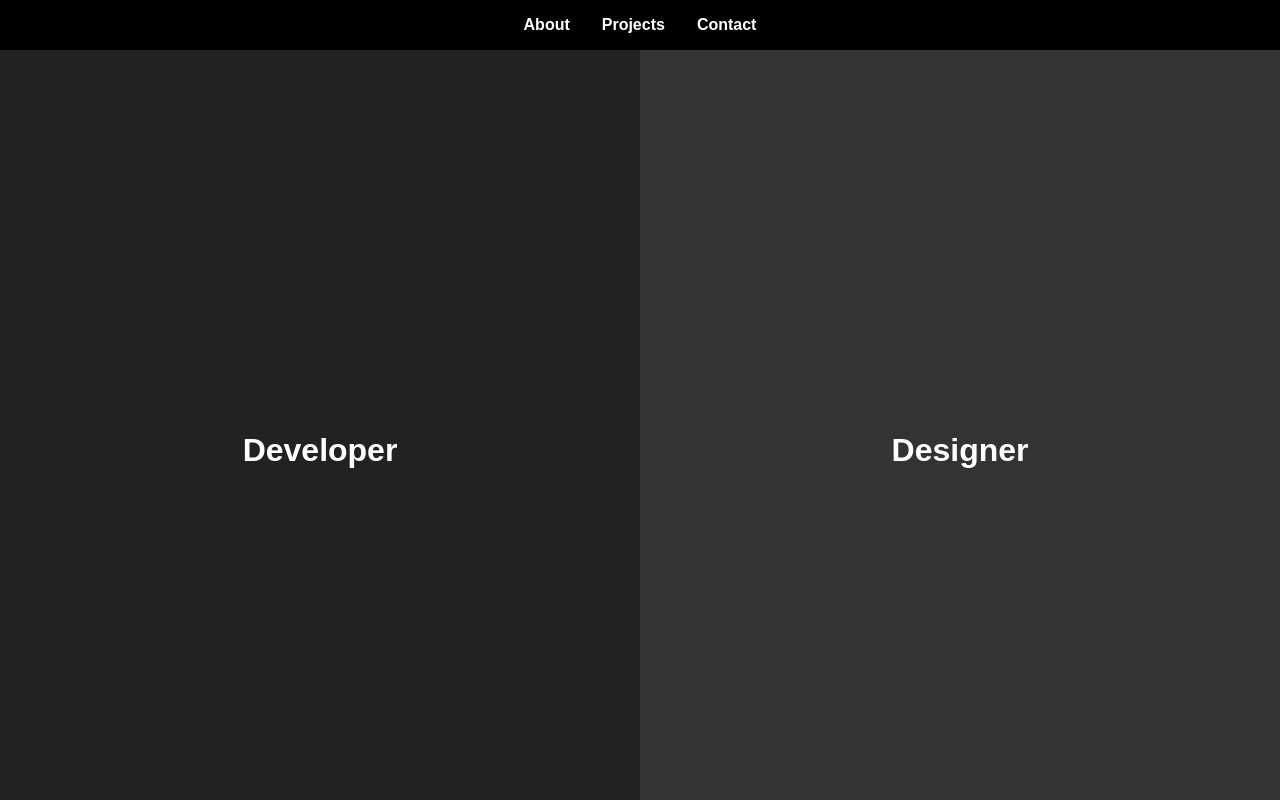
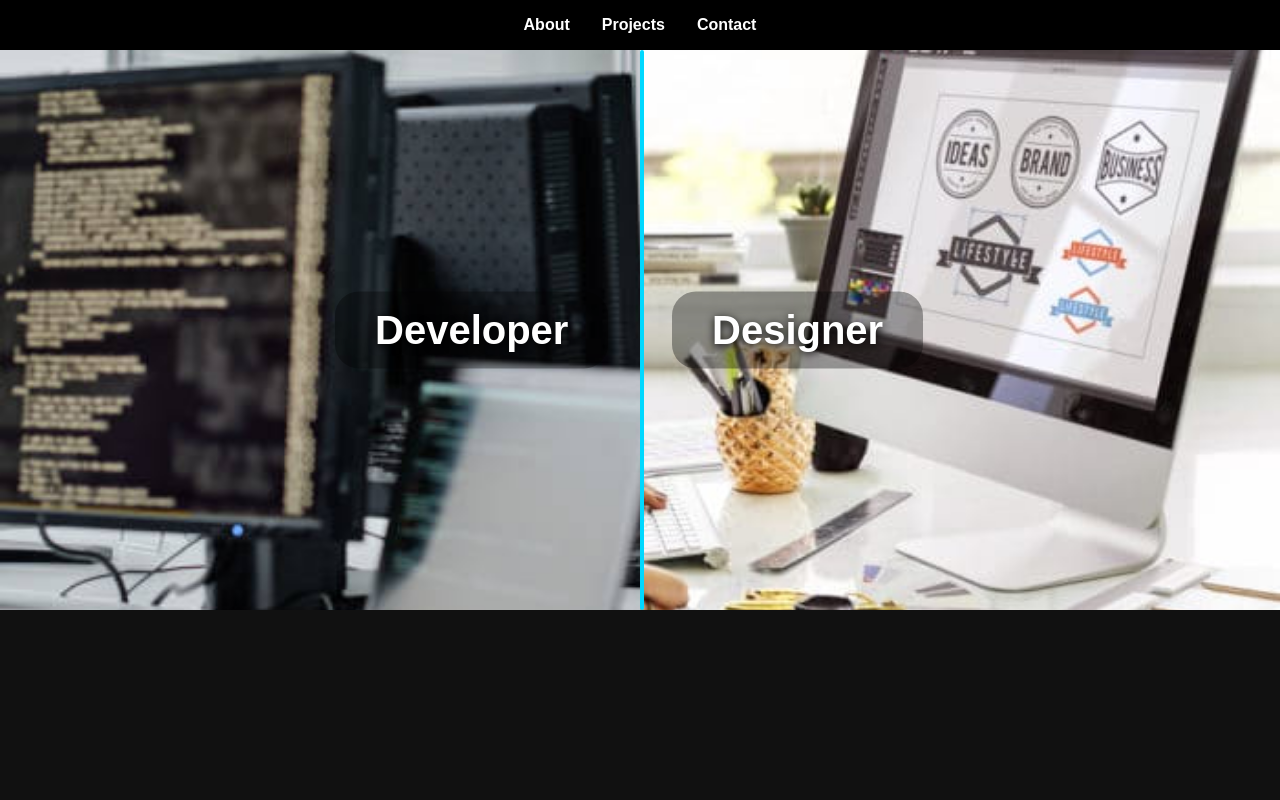
Before and after one commit to RuzanPithawala/portfolio-website, a plain HTML site: page index.html in a window 1280 px wide. Shown: the top 800 px of the page. Drawn offline with nearby package versions, Linux system fonts and the light colour scheme.

Commit message:
designer developer image transition working

```diff
--- a/css/style.css
+++ b/css/style.css
@@ -62,25 +62,88 @@ nav a.active {
 
 /* HERO SPLIT LAYOUT */
 .split-layout {
+  position: relative;
+  height: 70vh;
   display: flex;
-  height: 100vh;
+  overflow: hidden;
+  user-select: none;
 }
 
-.left, .right {
-  flex: 1;
+.split-image {
+  position: absolute;
+  top: 0; left: 0; bottom: 0;
+  width: 100%;
+  overflow: hidden;
+  transition: width 0.3s cubic-bezier(0.6,0.1,0.3,1);
   display: flex;
+  align-items: center;
   justify-content: center;
-  align-items: center;
-  font-size: 2rem;
-  font-weight: bold;
 }
 
-.left {
-  background: #222;
+.split-image img {
+  width: 100%;
+  height: 100%;
+  object-fit: cover;
+  pointer-events: none;
+  user-select: none;
+  -webkit-user-drag: none;
+  -webkit-user-select: none;
+  -ms-user-select: none;
 }
 
-.right {
-  background: #333;
+.split-left {
+  z-index: 2;
+  clip-path: inset(0 50% 0 0); /* Initially, left half only */
+}
+
+.split-right {
+  z-index: 1;
+  clip-path: inset(0 0 0 50%); /* Initially, right half only */
+}
+
+.split-label {
+  position: absolute;
+  top: 50%;
+  transform: translateY(-50%);
+  z-index: 11;
+  font-size: 2.5rem;
+  color: #fff;
+  background: rgba(0,0,0,0.35);
+  padding: 1rem 2.5rem;
+  border-radius: 1.5rem;
+  font-weight: bold;
+  text-shadow: 0 2px 8px #000;
+  pointer-events: none;
+  white-space: nowrap;
+}
+
+.split-left,
+.split-right,
+.split-divider {
+  transition: none;
+}
+
+
+.split-label-left {
+  left: 2rem;     /* Anchors the Developer label to the left */
+  text-align: left;
+}
+
+.split-label-right {
+  right: 2rem;    /* Anchors the Designer label to the right */
+  text-align: right;
+}
+
+.split-divider {
+  position: absolute;
+  top: 0; bottom: 0;
+  width: 4px;
+  background: #00d8ff;
+  left: 50%;
+  z-index: 10;
+  border-radius: 2px;
+  pointer-events: none;
+  /* transition: left 0.3s cubic-bezier(0.6,0.1,0.3,1); */
 }
 
 .page-section {
--- a/index.html
+++ b/index.html
@@ -33,8 +33,15 @@
 
     <main>
         <section class="hero split-layout">
-            <div class="left">Developer</div>
-            <div class="right">Designer</div>
+            <div class="split-image split-left">
+                <img src="assets/developer.jpg" alt="Developer Side" />
+            <div class="split-label label-left">Developer</div>
+            </div>
+            <div class="split-image split-right">
+                <img src="assets/designer.jpg" alt="Designer Side" />
+            <div class="split-label label-right">Designer</div>
+            </div>
+            <div class="split-divider"></div>
         </section>
 
         <section id="about" class="page-section" data-aos="fade-up" data-aos-delay="200" data-aos-duration="1000">
--- a/js/main.js
+++ b/js/main.js
@@ -1,47 +1,76 @@
-// 📌 Scrollspy: Highlight nav link when section is visible
-const sections = document.querySelectorAll("section");
-const navLinks = document.querySelectorAll("nav a");
+// ====== SPLIT HERO ANIMATION ======
+const splitLayout = document.querySelector('.split-layout');
+const splitLeft = document.querySelector('.split-left');
+const splitRight = document.querySelector('.split-right');
+const splitDivider = document.querySelector('.split-divider');
+const labelLeft = document.querySelector('.label-left');
+const labelRight = document.querySelector('.label-right');
 
-const observer = new IntersectionObserver(
-  entries => {
-    entries.forEach(entry => {
-      const id = entry.target.getAttribute("id");
-      const navItem = document.querySelector(`nav a[href="#${id}"]`);
+let targetPercent = 50;
+let currentPercent = 50;
 
-      if (entry.isIntersecting) {
-        navLinks.forEach(link => link.classList.remove("active"));
-        navItem.classList.add("active");
-      }
-    });
-  },
-  { threshold: 0.6 }
-);
+// This keeps animation running until currentPercent matches targetPercent
+function animateSplit() {
+  // Easing: Lerp toward targetPercent
+  currentPercent += (targetPercent - currentPercent) * 0.12;
 
-sections.forEach(section => observer.observe(section));
+  // If we're close, just snap to target
+  if (Math.abs(currentPercent - targetPercent) < 0.05) {
+    currentPercent = targetPercent;
+  }
 
-// 📌 Mobile Nav Toggle (Hamburger menu)
-const toggleBtn = document.getElementById("menu-toggle");
-const navList = document.getElementById("nav-links");
+  // Update visuals
+  splitDivider.style.left = `${currentPercent}%`;
+  splitLeft.style.clipPath = `inset(0 ${100 - currentPercent}% 0 0)`;
+  splitRight.style.clipPath = `inset(0 0 0 ${currentPercent}%)`;
 
-// This line ensures script runs after DOM is loaded (optional safety)
-if (toggleBtn && navList) {
-  toggleBtn.addEventListener("click", () => {
-    navList.classList.toggle("show");
-    toggleBtn.classList.toggle("active");
-  });
+  // Labels: Clamp so they never leave the container or overlap divider
+  const labelGap = 32;
+  const labelLeftWidth = labelLeft.offsetWidth;
+  const labelRightWidth = labelRight.offsetWidth;
+  const containerWidth = splitLayout.offsetWidth;
+
+  let leftLabelPos = (currentPercent / 100) * containerWidth - labelLeftWidth - labelGap;
+  leftLabelPos = Math.max(8, Math.min(leftLabelPos, containerWidth / 2 - labelGap));
+
+  let rightLabelPos = (currentPercent / 100) * containerWidth + labelGap;
+  rightLabelPos = Math.max(containerWidth / 2 + labelGap, Math.min(rightLabelPos, containerWidth - labelRightWidth - 8));
+
+  labelLeft.style.left = `${leftLabelPos}px`;
+  labelRight.style.left = `${rightLabelPos}px`;
+
+  // Always run, so everything updates in sync
+  requestAnimationFrame(animateSplit);
 }
 
-// 📌 Optional: Hide nav on link click (mobile)
-navLinks.forEach(link => {
-  link.addEventListener("click", () => {
-    navList.classList.remove("show");
-    toggleBtn.classList.remove("active");
-  });
+// --- Event listeners update only the target! ---
+splitLayout.addEventListener('mousemove', e => {
+  const rect = splitLayout.getBoundingClientRect();
+  const relX = Math.max(0, Math.min(e.clientX - rect.left, rect.width));
+  targetPercent = (relX / rect.width) * 100;
 });
 
-AOS.init({
-  offset: 100, // trigger earlier or later
-  duration: 600, // default duration
-  easing: 'ease-in-out', // animation curve
-  once: true, // animate only once
+splitLayout.addEventListener('touchmove', e => {
+  if (e.touches.length === 1) {
+    const rect = splitLayout.getBoundingClientRect();
+    const relX = Math.max(0, Math.min(e.touches[0].clientX - rect.left, rect.width));
+    targetPercent = (relX / rect.width) * 100;
+  }
 });
+
+// Reset to center on mouse leave
+splitLayout.addEventListener('mouseleave', () => {
+  targetPercent = 50;
+});
+
+// On resize, recalculate layout
+window.addEventListener('resize', () => {
+  animateSplit();
+});
+
+// Start the animation loop on page load
+window.addEventListener('DOMContentLoaded', () => {
+  targetPercent = 50;
+  currentPercent = 50;
+  animateSplit();
+});
```
Also changed, not shown: assets/designer.jpg (added), assets/developer.jpg (added).
